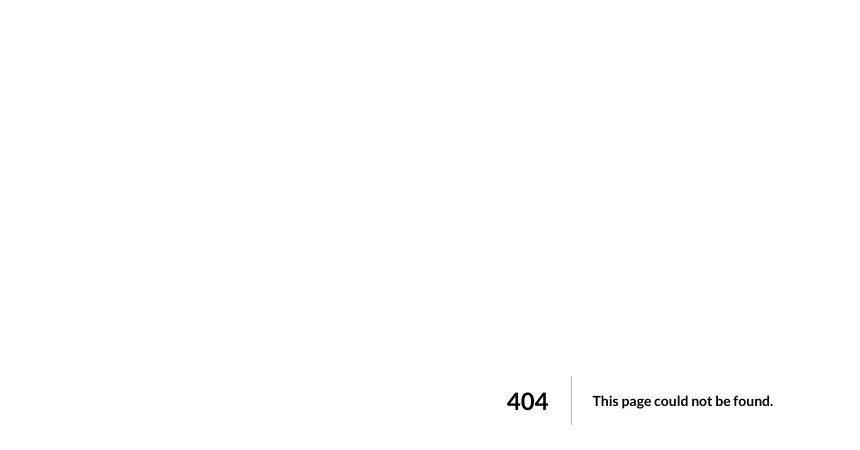
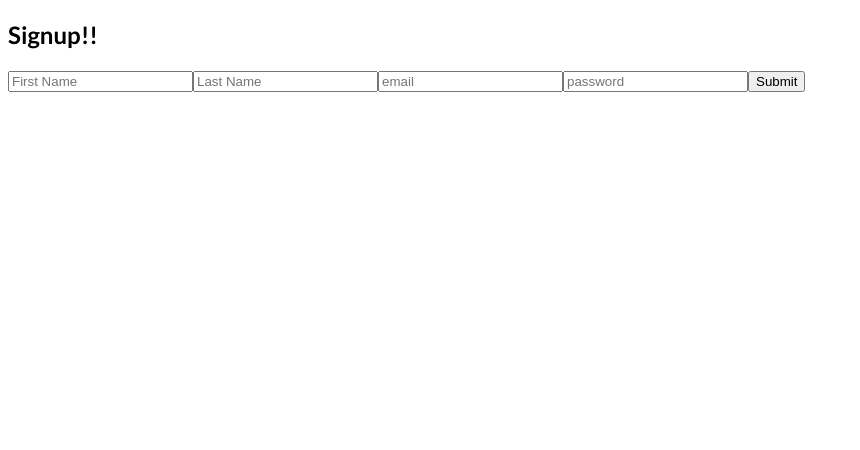
Before and after one commit to Vivek-bhatt05/samplenextprojectwithgraphql, a Next.js app in the folder my-app/: page /signup in a window 1280 px wide. Before the commit this address had no page. Shown: the top 450 px of the page, without its empty margins (0-860 px from the left). Built offline with nearby package versions, Linux system fonts and the light colour scheme.

Commit message:
basic Ui setup

```diff
--- /dev/null
+++ b/my-app/pages/signup/index.js
@@ -0,0 +1,58 @@
+import React, { useState } from 'react'
+
+const Signup = () => {
+
+    const [formData,setFormData] = useState({})
+
+    const handleChange = (e)=>{
+        setFormData({
+         ...formData,
+         [e.target.name]:e.target.value
+        })
+
+    }
+
+    const handleSubmit = (e)=>{
+        e.preventDefault()
+        console.log(formData)
+    }
+  return (
+    <div>
+        <h2>Signup!!</h2>
+            <form onSubmit={handleSubmit}>
+                <input
+                 type="text"
+                 placeholder="First Name"
+                 name="firstName"
+                 onChange={handleChange}
+                 required
+                 />
+                <input
+                 type="text"
+                 placeholder="Last Name"
+                 name="lastName"
+                 onChange={handleChange}
+                 required
+                 />
+                <input
+                 type="email"
+                 placeholder="email"
+                 name="email"
+                 onChange={handleChange}
+                 required
+                 />
+                <input
+                 type="password"
+                 placeholder="password"
+                 name="password"
+                 onChange={handleChange}
+                 required
+                 />
+                 <button className="btn #673ab7 deep-purple" type="submit">Submit</button>
+            </form>
+
+    </div>
+  )
+}
+
+export default Signup
```
Also changed, not shown: my-app/pages/index.js (+10 -13 lines), my-app/pages/login/index.js (added, +40 -0 lines), my-app/pages/profile/index.js (added, +20 -0 lines), my-app/pages/quotes/index.js (added, +23 -0 lines).
